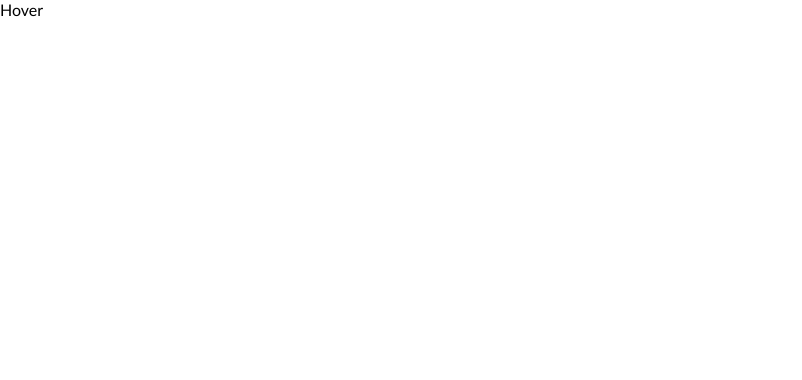
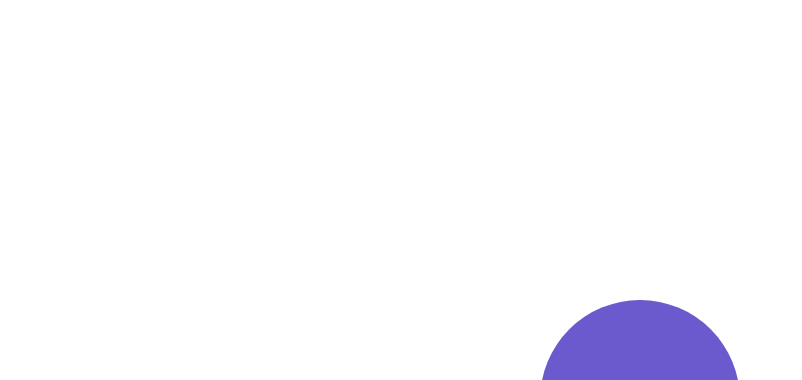
Before and after one commit to pokeviv/Hover, a plain HTML site: page index.html in a window 1280 px wide. Shown: the top 380 px of the page, without its empty margins (0-802 px from the left). Drawn offline with Linux system fonts and the light colour scheme.

Commit message:
completed

```diff
--- a/app.js
+++ b/app.js
@@ -0,0 +1,13 @@
+const circle = document.querySelector("#circle")
+
+circle.addEventListener("mouseenter", () => {
+    if (!circle.classList.contains("hover")) {
+        circle.classList.add("hover");
+    }
+});
+
+circle.addEventListener("mouseleave", () => {
+    if (circle.classList.contains("hover")) {
+        circle.classList.remove("hover");
+    }
+});
--- a/styles.css
+++ b/styles.css
@@ -4,3 +4,29 @@
     padding: 0;
     font-family:'Trebuchet MS', 'Lucida Sans Unicode', 'Lucida Grande', 'Lucida Sans', Arial, sans-serif
 }
+
+body {
+    display: flex;
+    flex-direction: column;
+    justify-content: center;
+    align-items: center;
+    height: 100vh;
+}
+
+#circle {
+    display: flex;
+    justify-content: center;
+    align-items: center;
+    height: 200px;
+    width: 200px;
+    background: slateblue;
+    border-radius: 100px;
+    font-size: 1.5rem;
+    color: white;
+    cursor: ponter;
+    transition: cubic-bezier(0.075, 0.82, 0.165, 1) 3s;
+}
+
+.hover {
+    transform: scale(2);
+}
```
